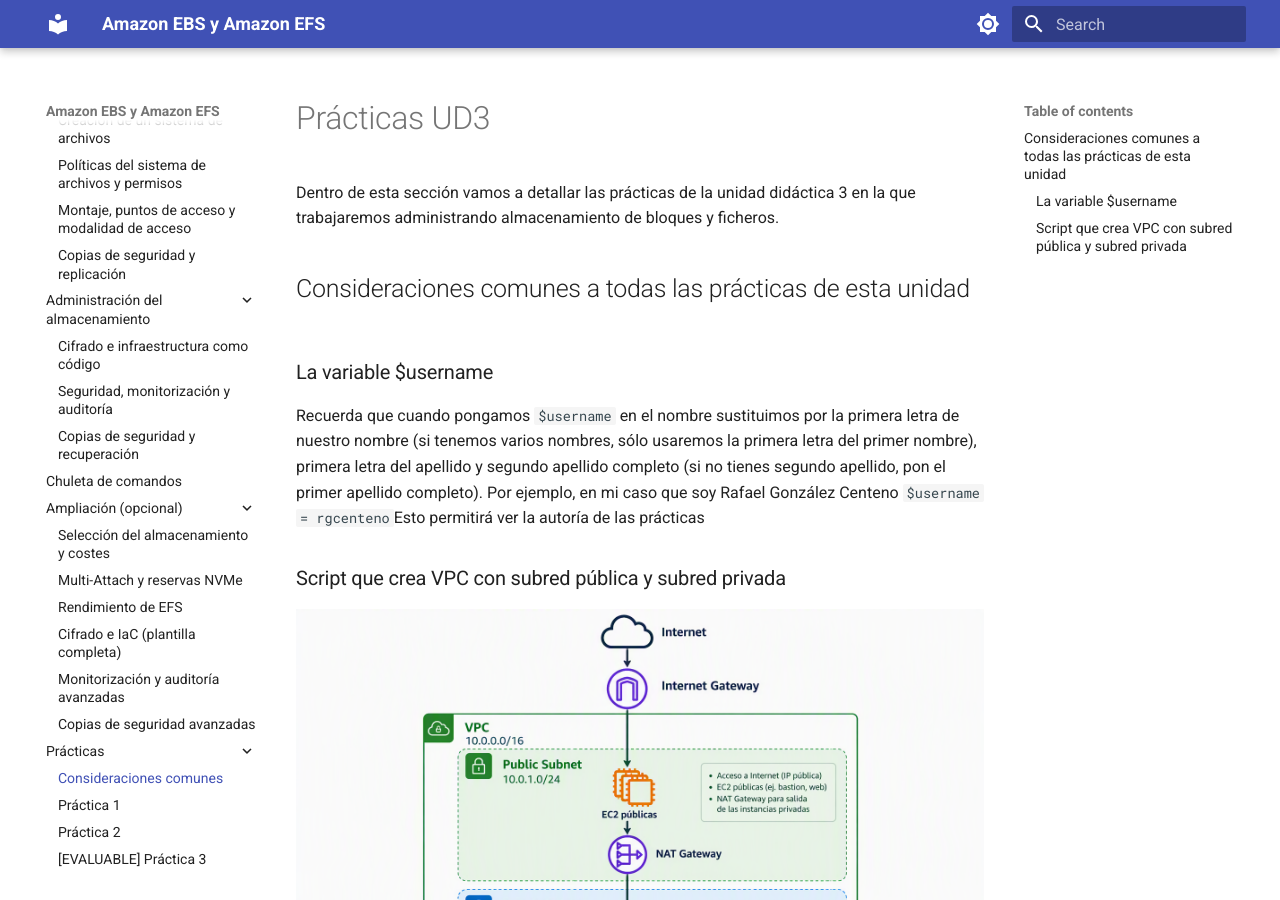
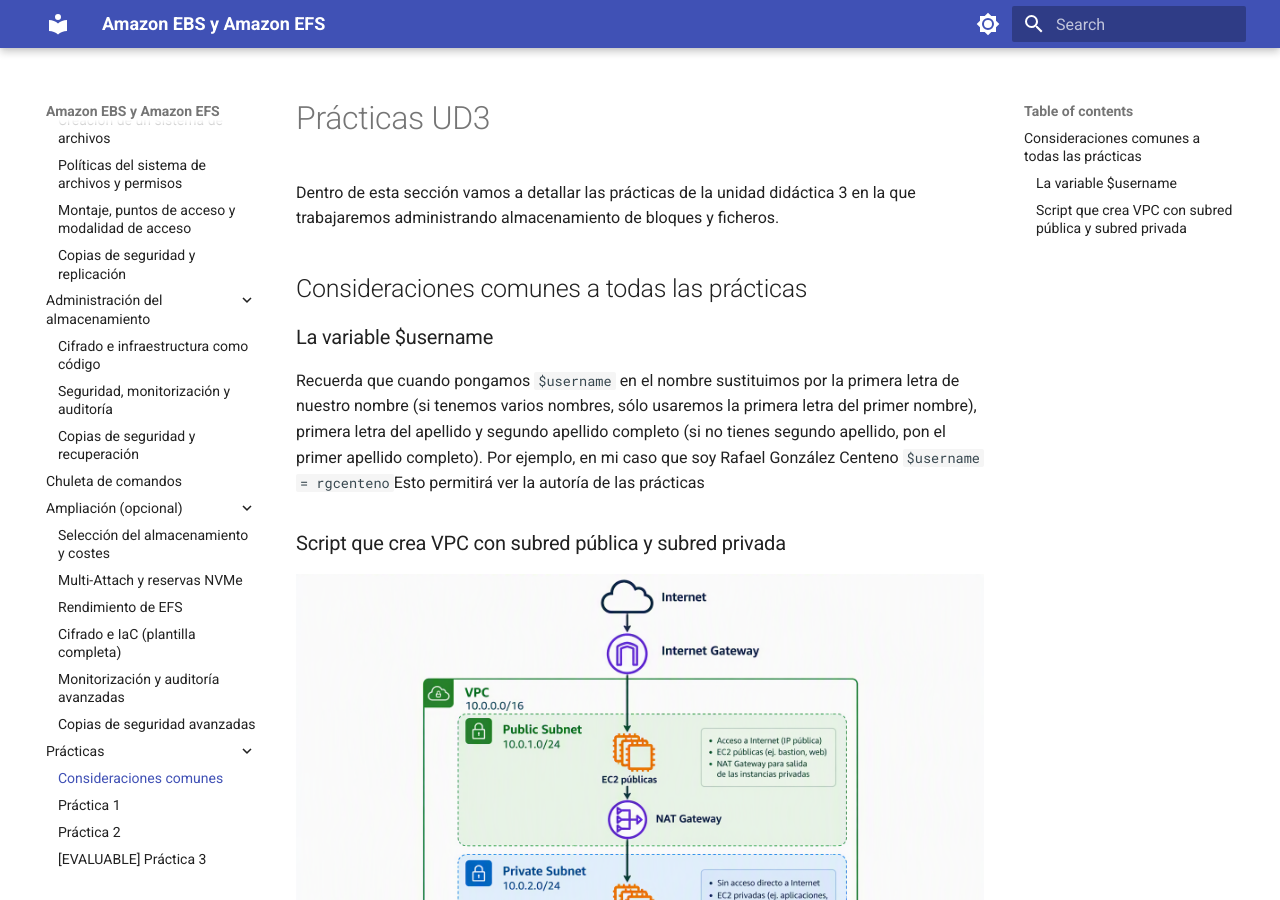
Before and after one commit to rgcenteno/ABDAN-UD3-EBS-EFS, an MkDocs documentation site: the page built from docs/Practicas-comun.md, in a window 1280 px wide and 900 px high. Built offline with MkDocs 1.6.1 and Material for MkDocs 9.7.7, drawn with Linux system fonts in a browser that asks for light colours.

Commit message:
Cambiado texto de comunes

```diff
--- a/docs/Practicas-comun.md
+++ b/docs/Practicas-comun.md
@@ -2,7 +2,7 @@
 
 Dentro de esta sección vamos a detallar las prácticas de la unidad didáctica 3 en la que trabajaremos administrando almacenamiento de bloques y ficheros.
 
-## Consideraciones comunes a todas las prácticas de esta unidad
+## Consideraciones comunes a todas las prácticas
 
 ### La variable $username
 
```
